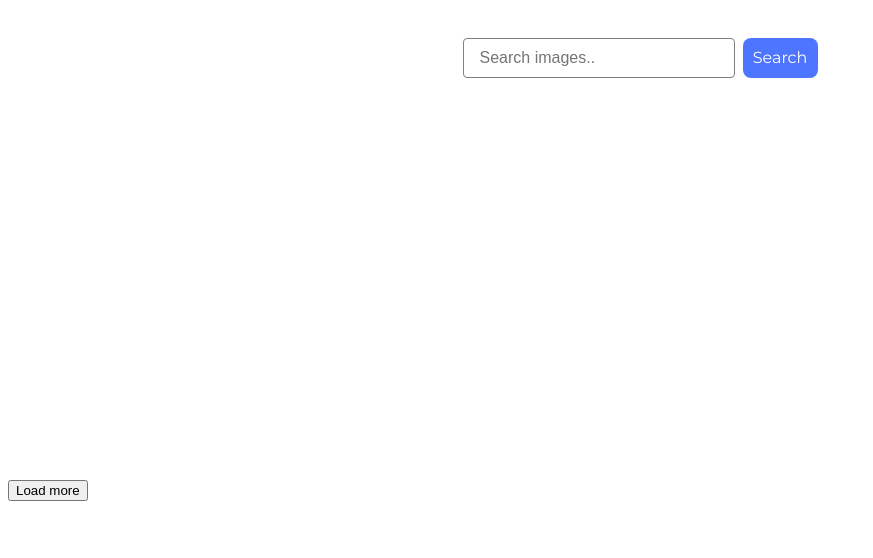
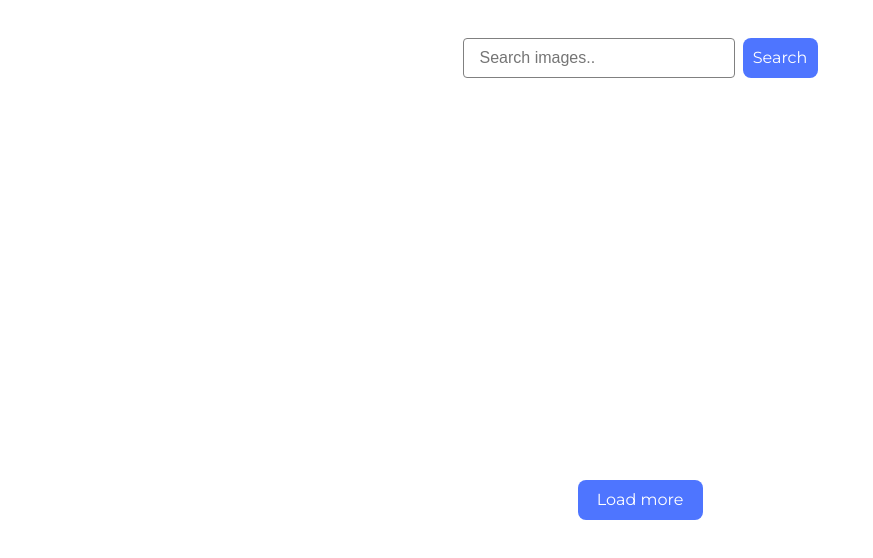
Before and after one commit to novikovanat/goit-js-hw-12, a website built with Vite: page src/index.html in a window 1280 px wide. Shown: the whole page, without its empty margins (0-873 px from the left). Built offline with nearby package versions, Linux system fonts and the light colour scheme; what simplelightbox would draw is missing.

Commit message:
button styles added

```diff
--- a/src/css/gallery.css
+++ b/src/css/gallery.css
@@ -97,7 +97,12 @@ border:1px solid #000 ;
     display: flex;
     justify-content: center;
 }
-
+.load-button{
+    width: 125px;
+    height: 40px;
+    display: block;
+    margin: auto;
+}
 
 .sl-wrapper .sl-navigation button.sl-prev,
 .sl-wrapper .sl-navigation button.sl-next,
--- a/src/index.html
+++ b/src/index.html
@@ -23,7 +23,7 @@
 
   </ul>
   <div class="container"><div class="loader-css"></div></div>
-  <button type="button" class="load-button">Load more</button>
+  <button type="button" class="load-button button">Load more</button>
     <script type="module" src="./main.js"></script>
   </body>
 
```
